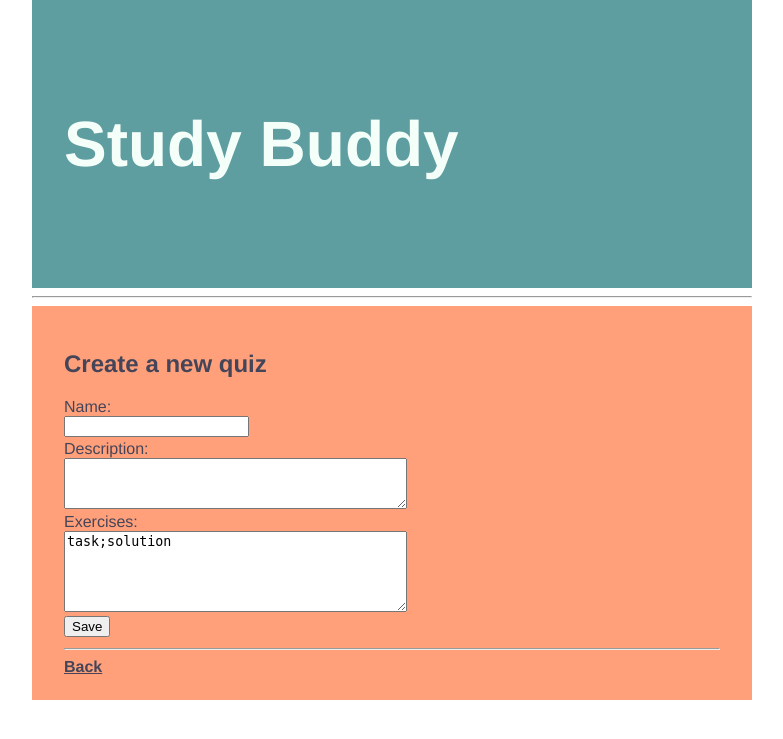
After one commit to SiniCode/study-buddy, a Flask app: page /create in a window 1280 px wide. The commit adds this page. Shown: the top 739 px of the page, without its empty margins (248-1031 px from the left). Run offline with Flask 2, Linux system fonts and the light colour scheme; the visitor is signed in with stand-in values (Sample User, id 1).

Commit message:
allow creating and taking quizzes

```diff
--- a/quizzes.py
+++ b/quizzes.py
@@ -8,7 +8,7 @@ def add_quiz(name, description, exercises, visible=1):
     quiz_id = db.session.execute(sql, {"name":name, "description":description, "visible":visible}).fetchone()[0]
 
     for exercise in exercises.split("\n"):
-        parts = exercise.strip().split(",")
+        parts = exercise.strip().split(";")
         if len(parts) != 2:
             continue
 
--- a/routes.py
+++ b/routes.py
@@ -47,6 +47,23 @@ def register():
 @app.route("/home")
 def home():
     return render_template("home.html", quizzes=quizzes.get_quizzes())
+
+@app.route("/play/<int:quiz_id>", methods=["GET"])
+def play(quiz_id):
+    quiz = quizzes.get_quiz_info(quiz_id)
+    task = quizzes.qet_random_task(quiz_id)
+    return render_template("play.html", quiz_id=quiz_id, quiz_name=quiz[0], quiz_description=quiz[1], task=task[1], exercise_id=task[0])
+
+
+@app.route("/check", methods=["POST"])
+def check():
+    users.check_csrf()
+
+    quiz_id = request.form["quiz_id"]
+    exercise_id = request.form["exercise_id"]
+    answer = request.form["answer"].strip()
+    correct = quizzes.get_solution(exercise_id)
+    return render_template("check.html", quiz_id=quiz_id, answer=answer, correct=correct)
 
 @app.route("/logout")
 def logout():
@@ -111,3 +128,28 @@ def delete_answer(question_id, answer_id):
 @app.route("/statistics")
 def statistics():
     return render_template("statistics.html")
+
+@app.route("/create", methods=["GET", "POST"])
+def create_quiz():
+    users.check_status()
+
+    if request.method == "GET":
+        return render_template("create.html")
+
+    if request.method == "POST":
+        users.check_csrf()
+
+        name = request.form["name"].strip()
+        if len(name) < 1 or len(name) > 30:
+            return render_template("error.html", message="The name must have 1-30 characters.")
+
+        description = request.form["description"].strip()
+        if len(description) > 500:
+            return render_template("error.html", message="The description cannot have more than 500 characters.")
+
+        exercises = request.form["exercises"].strip()
+        if len(exercises) > 10000:
+            return render_template("error.html", message="The exercise section can have 10000 characters at maximum.")
+
+        quiz_id = quizzes.add_quiz(name, description, exercises)
+        return redirect("/quiz/"+str(quiz_id))
--- /dev/null
+++ b/templates/create.html
@@ -0,0 +1,25 @@
+{% extends "layout.html" %}
+{% block title %}Create{% endblock %}
+{% block content %}
+<h2>Create a new quiz</h2>
+<form action="/create" method="post">
+Name:
+<br>
+<input type="text" name="name" minlength="1" maxlength="30">
+<br>
+Description:
+<br>
+<textarea name="description" rows="3" cols="40" maxlength="500"></textarea>
+<br>
+Exercises:
+<br>
+<textarea name="exercises" rows="5" cols="40" maxlength="10000">
+task;solution
+</textarea>
+<br>
+<input type="submit" value="Save">
+<input type="hidden" name="csrf_token" value="{{ session.csrf_token }}">
+</form>
+<hr>
+<a href="/home">Back</a>
+{% endblock %}
--- a/templates/play.html
+++ b/templates/play.html
@@ -2,6 +2,9 @@
 {% block title %}Play{% endblock %}
 {% block content %}
 <h2>{{ quiz_name }}</h2>
+<p>{{ quiz_description }}</p>
+<hr>
+{% if session.user_id %}
 <p>{{ task }}</p>
 <form action="/check" method="POST">
   <input type="text" name="answer">
@@ -11,4 +14,6 @@
   <input type="hidden" name="csrf_token" value="{{ session.csrf_token }}">
 </form>
 <p><a href="/home">Quit</a></p>
+{% else %}
+<p><a href="/">Log in</a> to play</p>
 {% endblock %}
--- a/users.py
+++ b/users.py
@@ -45,6 +45,10 @@ def logout():
 def user_id():
     return session.get("user_id", -1)
 
+def check_status():
+    status = session.get("user_role", "")
+    if status != "admin":
+        abort(403)
 
 def check_csrf():
     if session["csrf_token"] != request.form["csrf_token"]:
```
